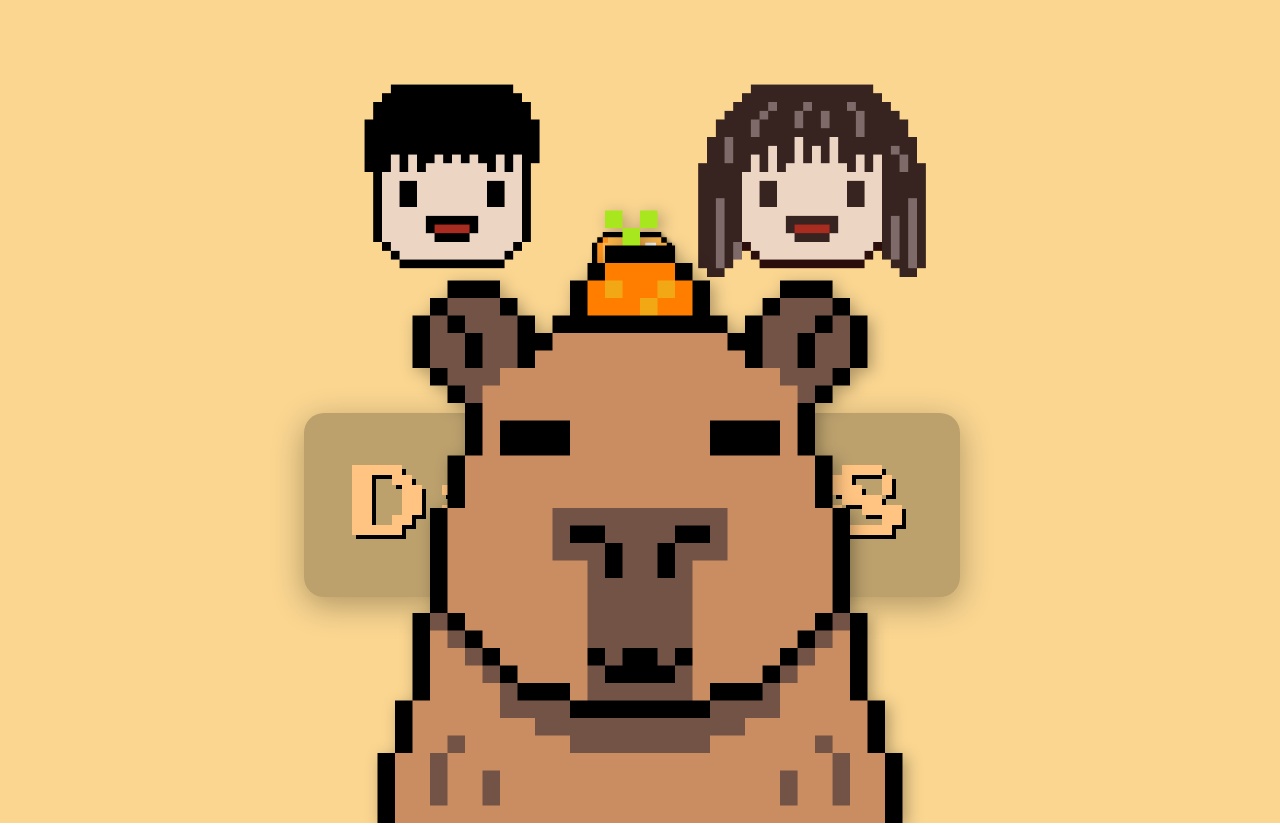
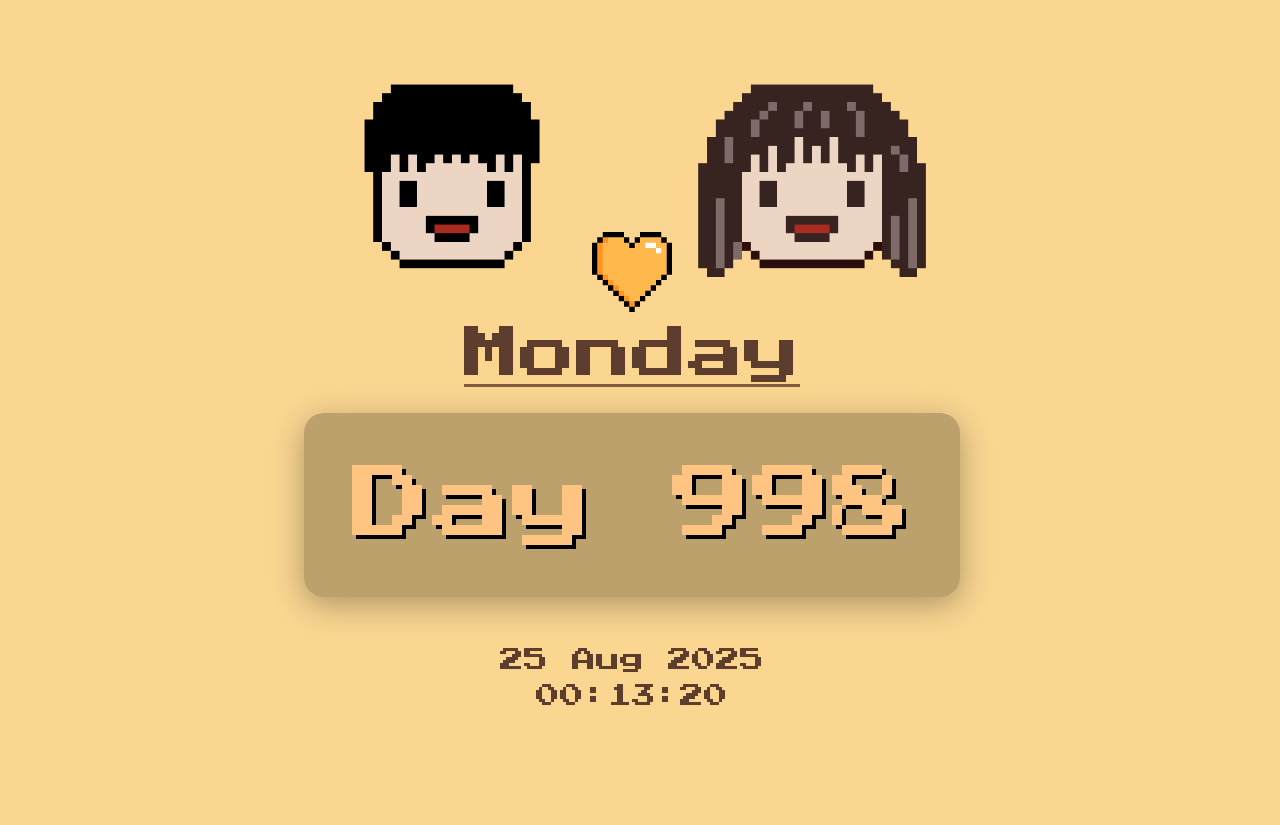
Before and after one commit to ffedmund/DayCounting, a React (Vite) app: page / in a window 1280 px wide. Shown: the top 825 px of the page. Built offline with nearby package versions, Linux system fonts and the light colour scheme; a web font is replaced by a local one.

Commit message:
Update Capybara style

```diff
--- a/src/style.css
+++ b/src/style.css
@@ -113,15 +113,26 @@
 }
 
 .capybara {
-    position: absolute;
-    bottom: 0;
-    left: 50%;
-    transform: translateX(-50%);
+    /* Use static or relative positioning for better mobile compatibility */
+    position: relative;
+    /* The image should be placed naturally in the document flow */
+
+    /* Center the image using flexbox or margin */
+    margin: 0 auto;
+    /* This will center the image horizontally when it's in a flex container */
+
+    /* Keep width for responsiveness, but check its behavior on different devices */
     width: min(560px, 75vw);
+
+    /* Remove transform if using margin auto */
+    /* transform: translateX(-50%); */
+
+    /* Retain other styles */
     height: auto;
     filter: drop-shadow(4px 4px 8px rgba(0, 0, 0, 0.3));
     transition: transform 0.3s ease;
     z-index: 5;
+    bottom: 0;
 }
 
 .capybara:hover {
@@ -540,5 +551,4 @@
 .middle-icon {
     width: clamp(30px, 8vw, 80px);
     height: auto;
-    filter: drop-shadow(2px 2px 2px rgba(0, 0, 0, 0.5));
 }
```
